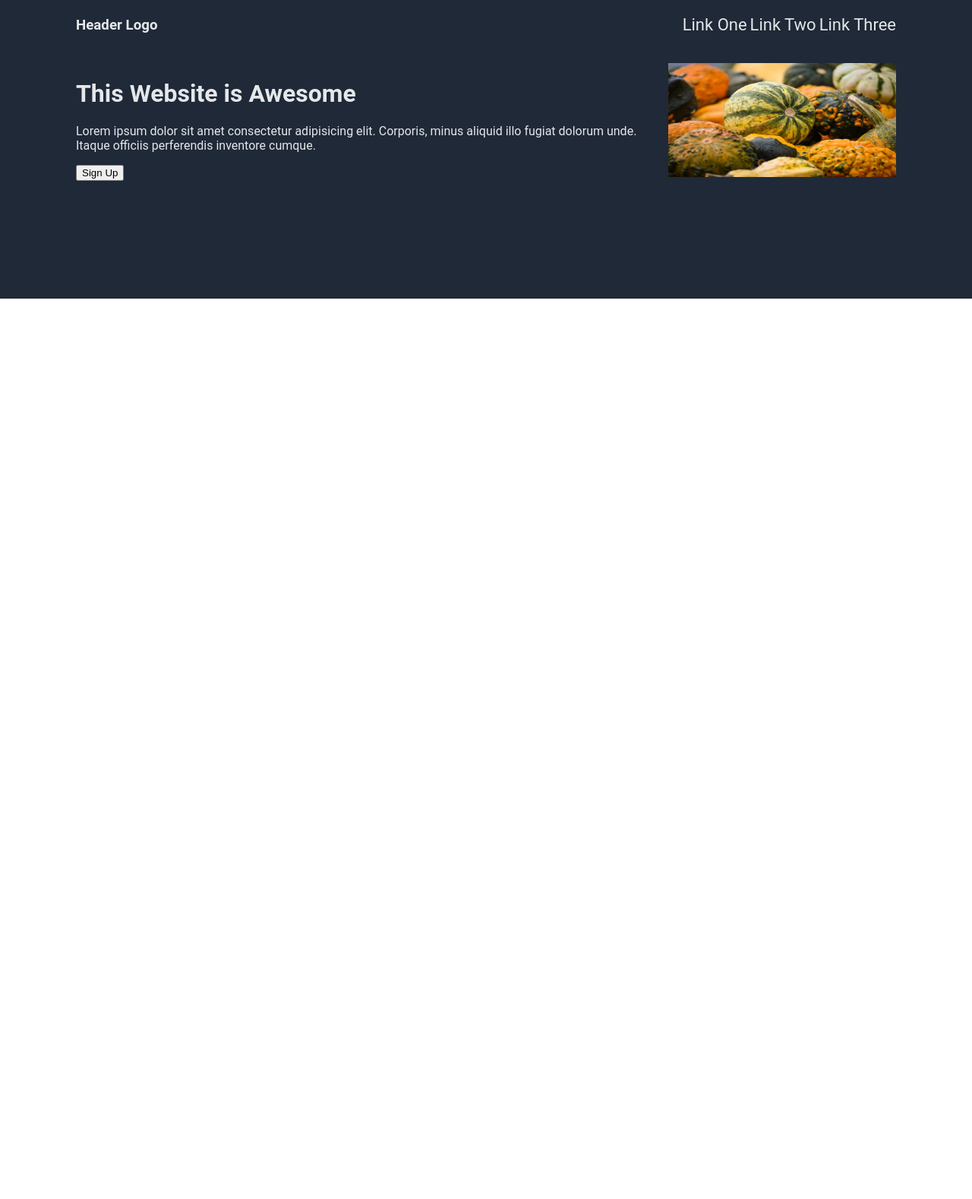
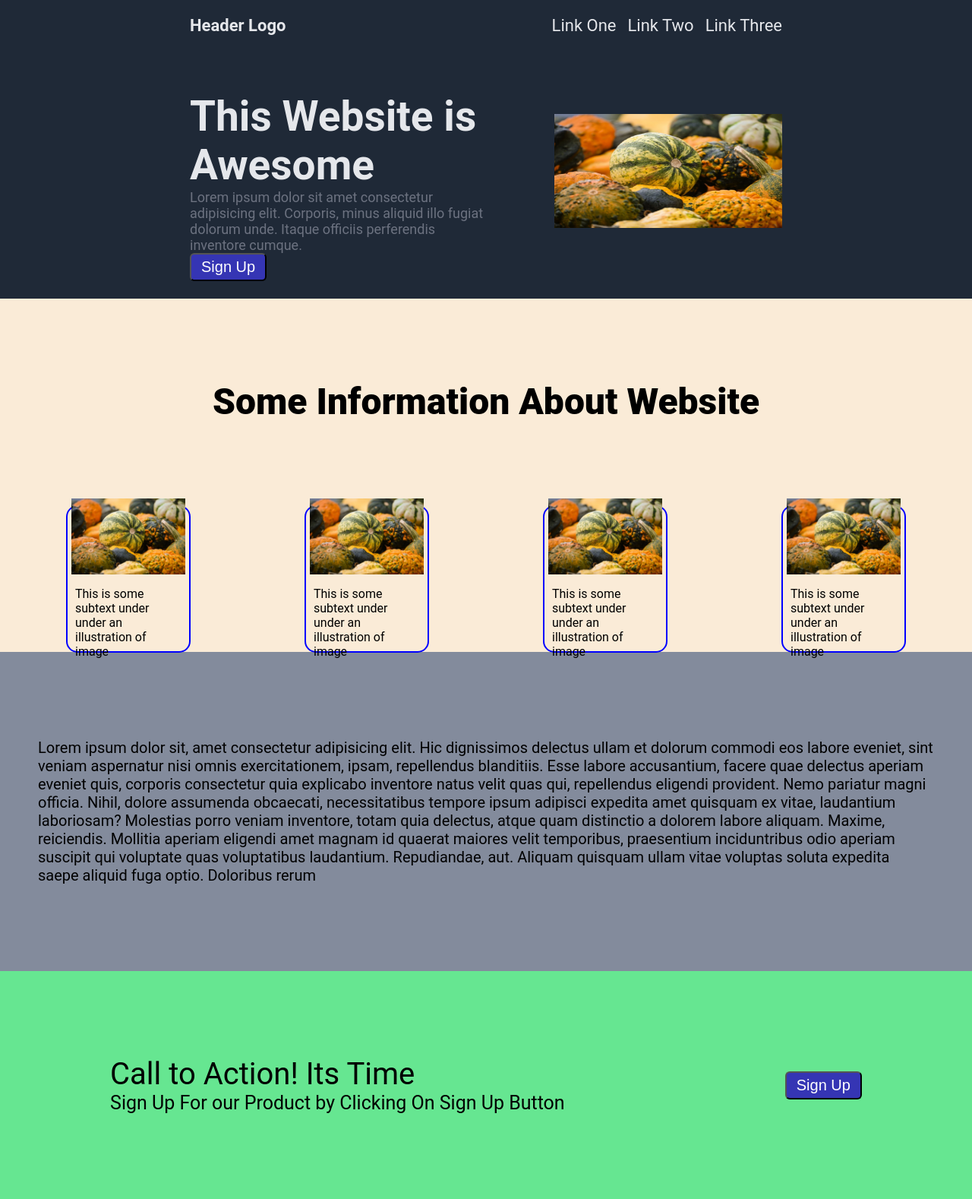
Before and after one commit to pnavneet17/LandingPage, a plain HTML site: page index.html in a window 1280 px wide. Shown: the part 7-1585 px from the top of the page at 76% size. Before the commit the page ends 800 px from the top, so only its background shows below. Drawn offline with Linux system fonts and the light colour scheme.

Commit message:
Fully Made Landing Page By Navneet Pandey

```diff
--- a/index.html
+++ b/index.html
@@ -13,9 +13,9 @@
         <div class="main_section">
             <div class="header_nav">
                 <div>
-                    <h3>Header Logo</h1>
+                    <h2>Header Logo</h1>
                 </div>
-                <div>
+                <div class="nav_link">
                     <a href="">Link One</a>
                     <a href="">Link Two</a>
                     <a href="">Link Three</a>
@@ -24,7 +24,8 @@
             <div class="header_desc">
                 <div class="left_section">
                     <h1>This Website is Awesome</h1>
-                    <p>Lorem ipsum dolor sit amet consectetur adipisicing elit. Corporis, minus aliquid illo fugiat
+                    <p class="header_text">Lorem ipsum dolor sit amet consectetur adipisicing elit. Corporis, minus
+                        aliquid illo fugiat
                         dolorum unde. Itaque officiis perferendis inventore cumque.
                     </p>
                     <button class="btn">Sign Up</button>
@@ -39,9 +40,53 @@
 
 
 
-        <div class="hero_section"></div>
-        <div class="desc_section"></div>
-        <div class="footer_section"></div>
+        <div class="hero_section">
+            <div class="text">
+                <p class="text1">Some Information About Website</h1>
+            </div>
+            <div class="card_section">
+                <div class="card">
+                    <img src="img1.webp" class="card_img" alt="">
+                    <p class="p_text">This is some subtext under under an illustration of image</p>
+                </div>
+                <div class="card">
+                    <img src="img1.webp" class="card_img" alt="">
+                    <p class="p_text">This is some subtext under under an illustration of image</p>
+                </div>
+                <div class="card">
+                    <img src="img1.webp" class="card_img" alt="">
+                    <p class="p_text">This is some subtext under under an illustration of image</p>
+                </div>
+                <div class="card">
+                    <img src="img1.webp" class="card_img" alt="">
+                    <p class="p_text">This is some subtext under under an illustration of image</p>
+                </div>
+            </div>
+        </div>
+
+
+
+        <div class="desc_section">
+            Lorem ipsum dolor sit, amet consectetur adipisicing elit. Hic dignissimos delectus ullam et dolorum commodi
+            eos labore eveniet, sint veniam aspernatur nisi omnis exercitationem, ipsam, repellendus blanditiis. Esse
+            labore accusantium, facere quae delectus aperiam eveniet quis, corporis consectetur quia explicabo inventore
+            natus velit quas qui, repellendus eligendi provident. Nemo pariatur magni officia. Nihil, dolore assumenda
+            obcaecati, necessitatibus tempore ipsum adipisci expedita amet quisquam ex vitae, laudantium laboriosam?
+            Molestias porro veniam inventore, totam quia delectus, atque quam distinctio a dolorem labore aliquam.
+            Maxime, reiciendis. Mollitia aperiam eligendi amet magnam id quaerat maiores velit temporibus, praesentium
+            inciduntribus odio aperiam suscipit qui voluptate quas voluptatibus laudantium. Repudiandae,
+            aut. Aliquam quisquam ullam vitae voluptas soluta expedita saepe aliquid fuga optio. Doloribus rerum
+
+        </div>
+        <div class="footer_section">
+            <div>
+                <p class="big_text">Call to Action! Its Time</p>
+                <p class="small_text">Sign Up For our Product by Clicking On Sign Up Button</p>
+            </div>
+            <div>
+                <button class="btn">Sign Up</button>
+            </div>
+        </div>
     </div>
 </body>
 
--- a/style.css
+++ b/style.css
@@ -12,13 +12,16 @@ body {
     flex-direction: column;
     height: 400px;
     width: auto;
+    margin: 0;
+    padding: 0;
 }
 
-.header_nav, .header_desc{
+.header_nav,
+.header_desc {
     display: flex;
     justify-content: space-between;
     align-items: center;
-    padding: 10px 100px;
+    padding: 10px 250px;
 }
 
 h2,
@@ -31,13 +34,113 @@ a {
     flex-direction: row;
     gap: 15px;
 }
+
 a {
     color: #E5E7EB;
     text-decoration: none;
 
 }
 
-.header_img{
+.header_img {
     height: 150px;
     width: 300px;
 }
+
+.left_section {
+    width: 400px;
+}
+
+h1 {
+    font-size: 55px;
+    margin-bottom: 0px;
+}
+
+.header_text {
+    margin: 0;
+    font-size: 18px;
+    color: #6c7280;
+}
+
+.btn {
+    background-color: rgb(53, 53, 180);
+    color: white;
+    padding: 5px 13px;
+    cursor: pointer;
+    border-radius: 6px;
+    font-size: 20px;
+
+}
+.hero_section{
+    width: auto;
+    height: 465px;
+    background-color: antiquewhite;
+    margin:0;
+    display: flex;
+    flex-direction: column;
+    justify-content: center;
+    align-items: center;
+}
+.text{
+padding: 60px;
+
+}
+.text1{
+    font-size:48px ;
+    font-weight: 900;
+
+}
+.card_section{
+    display: flex;
+    flex-direction: row;
+    justify-content: center;
+    align-items: center;
+    gap: 150px;
+
+}
+.card{
+    display: flex;
+    flex-direction: column;
+    justify-content: center;
+    align-items: center;
+    height: 190px;
+    width: 160px;
+    border: 2px solid blue;
+    border-radius: 15px;
+}
+
+.card_img{
+    height: 150px;
+    width: 150px;
+}
+.p_text{
+    height: 80px;
+    width: 140px;
+}
+.desc_section{
+    height: 400px;
+    width: auto;
+    background-color: #838b9c;
+    display: flex;
+   justify-content:center ;
+   align-items: center;
+   font-size:20px ;
+   padding: 10px 50px;
+}
+
+.footer_section{
+    display: flex;
+    align-items: center;
+    justify-content:space-around;
+    background-color: rgb(102, 230, 145);
+    height: 300px;
+}
+.big_text{
+    font-size: 40px;
+    margin: 0;
+    padding: 0;
+}
+.small_text{
+    font-size: 25px;
+    margin: 0;
+    padding: 0;
+}
```
